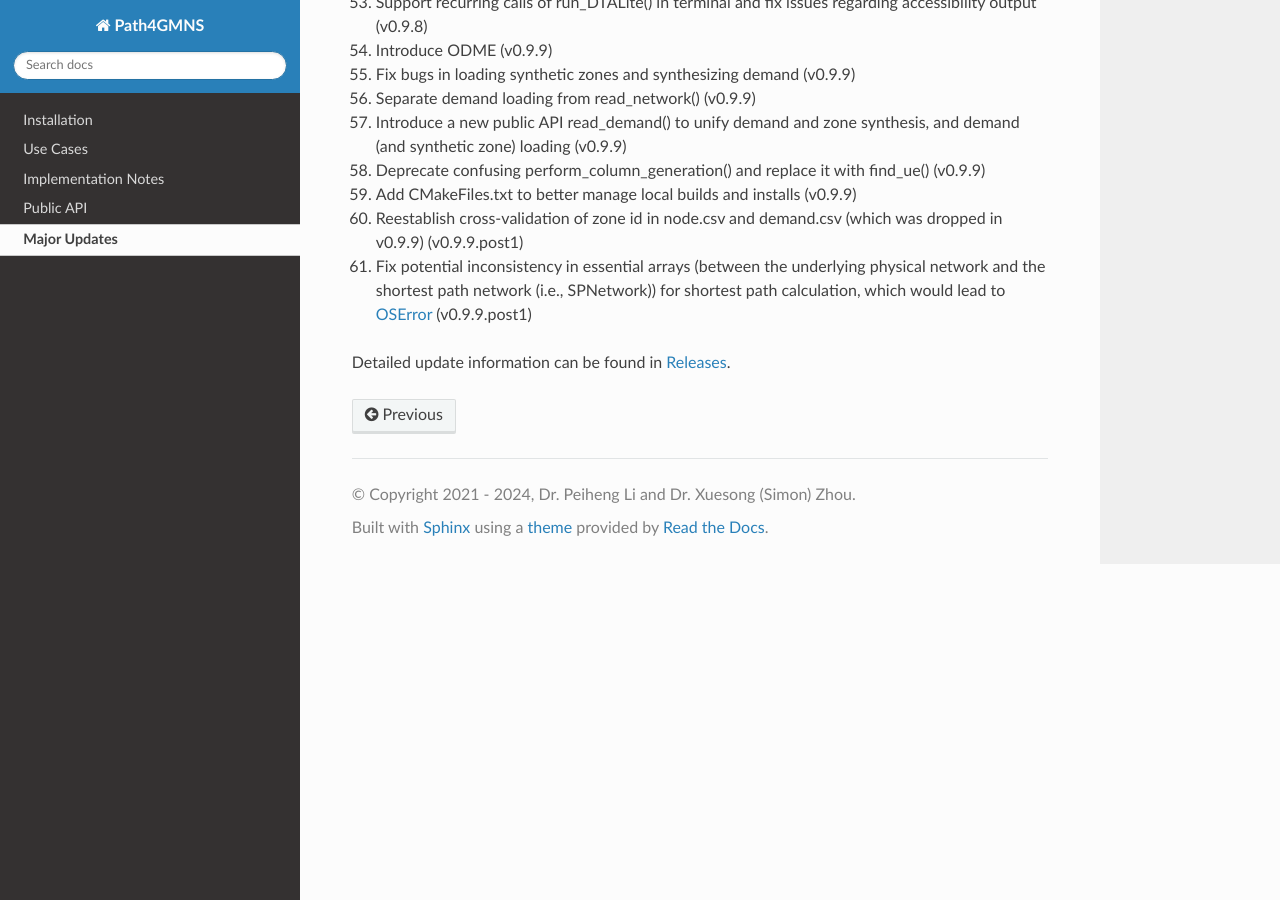
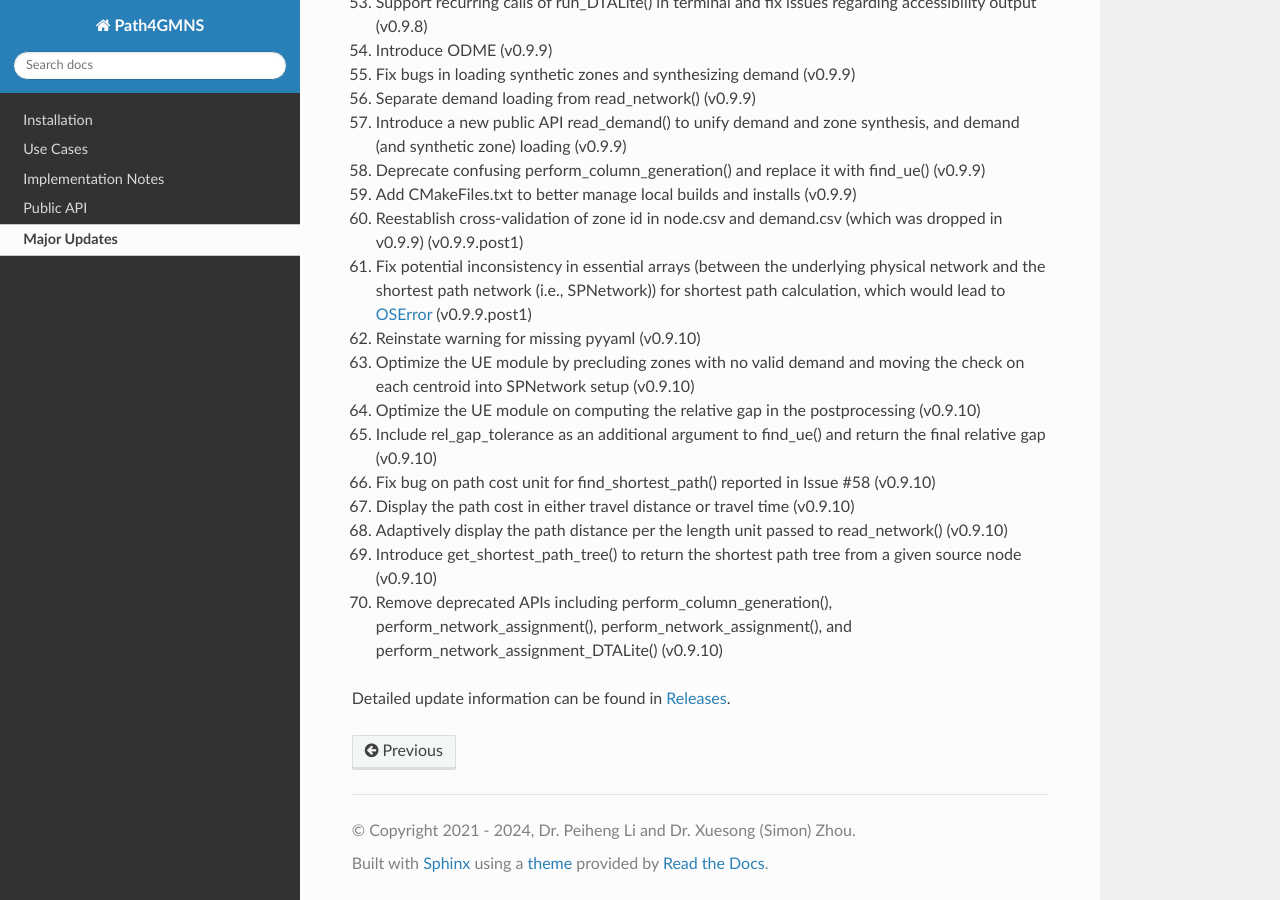
Before and after one commit to jdlph/Path4GMNS, a Sphinx documentation site: the page built from docs/source/updates.md, in a window 1280 px wide and 900 px high, scrolled down 1753 px. Built offline with Sphinx 7.4.7 and the Read the Docs theme 3.1.0, drawn with Linux system fonts in a browser that asks for light colours.

Commit message:
update documents and tutorial
- update use cases and tutorial on control the UE convergency using
  rel_gap_tolerance.

```diff
--- a/docs/source/conf.py
+++ b/docs/source/conf.py
@@ -28,7 +28,7 @@
 author = 'Dr. Peiheng Li and Dr. Xuesong (Simon) Zhou'
 
 # The full version, including alpha/beta/rc tags
-release = 'v0.9.9.post1'
+release = 'v0.9.10'
 
 
 # -- General configuration ---------------------------------------------------
--- a/docs/source/installation.rst
+++ b/docs/source/installation.rst
@@ -2,17 +2,17 @@
 Installation
 ============
 
-Path4GMNS has been published on `PyPI <https://pypi.org/project/path4gmns/0.9.9.post1/>`_, and can be installed using
+Path4GMNS has been published on `PyPI <https://pypi.org/project/path4gmns/0.9.10/>`_, and can be installed using
 
 .. code-block:: bash
 
     $ pip install path4gmns
 
-If you need a specific version of Path4GMNS, say, 0.9.9.post1,
+If you need a specific version of Path4GMNS, say, 0.9.10,
 
 .. code-block:: bash
 
-    $ pip install path4gmns==0.9.9.post1
+    $ pip install path4gmns==0.9.10
 
 
 Dependency
--- a/docs/source/updates.md
+++ b/docs/source/updates.md
@@ -61,5 +61,14 @@
 59. Add CMakeFiles.txt to better manage local builds and installs (v0.9.9)
 60. Reestablish cross-validation of zone id in node.csv and demand.csv (which was dropped in v0.9.9) (v0.9.9.post1)
 61. Fix potential inconsistency in essential arrays (between the underlying physical network and the shortest path network (i.e., SPNetwork)) for shortest path calculation, which would lead to [OSError](https://github.com/jdlph/Path4GMNS/issues/51) (v0.9.9.post1)
+62. Reinstate warning for missing pyyaml (v0.9.10)
+63. Optimize the UE module by precluding zones with no valid demand and moving the check on each centroid into SPNetwork setup (v0.9.10)
+64. Optimize the UE module on computing the relative gap in the postprocessing (v0.9.10)
+65. Include rel_gap_tolerance as an additional argument to find_ue() and return the final relative gap (v0.9.10)
+66. Fix bug on path cost unit for find_shortest_path() reported in Issue #58 (v0.9.10)
+67. Display the path cost in either travel distance or travel time (v0.9.10)
+68. Adaptively display the path distance per the length unit passed to read_network() (v0.9.10)
+69. Introduce get_shortest_path_tree() to return the shortest path tree from a given source node (v0.9.10)
+70. Remove deprecated APIs including perform_column_generation(), perform_network_assignment(), perform_network_assignment(), and perform_network_assignment_DTALite() (v0.9.10)
 
 Detailed update information can be found in [Releases](https://github.com/jdlph/Path4GMNS/releases).
```
Also changed, not shown: README.md (+10 -4 lines), docs/source/usecases.md (+4 -7 lines), 1 other file.
